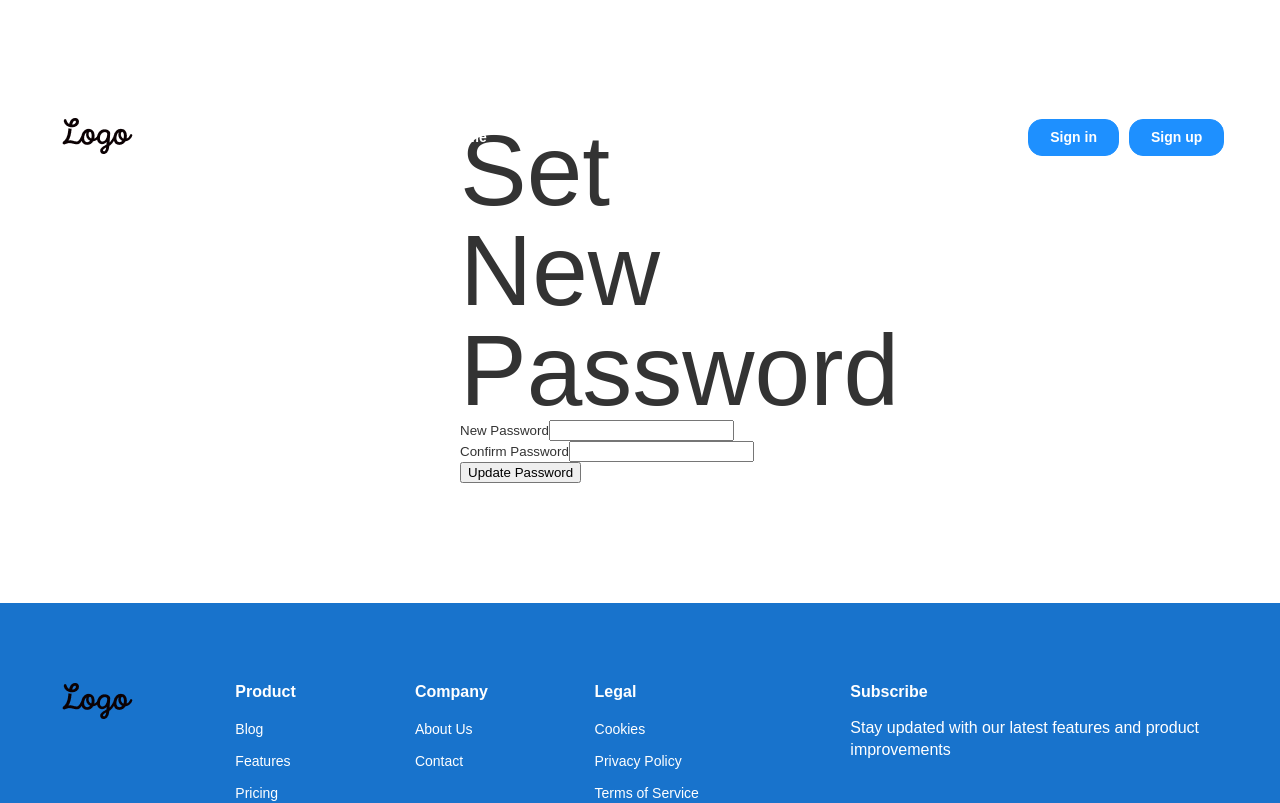
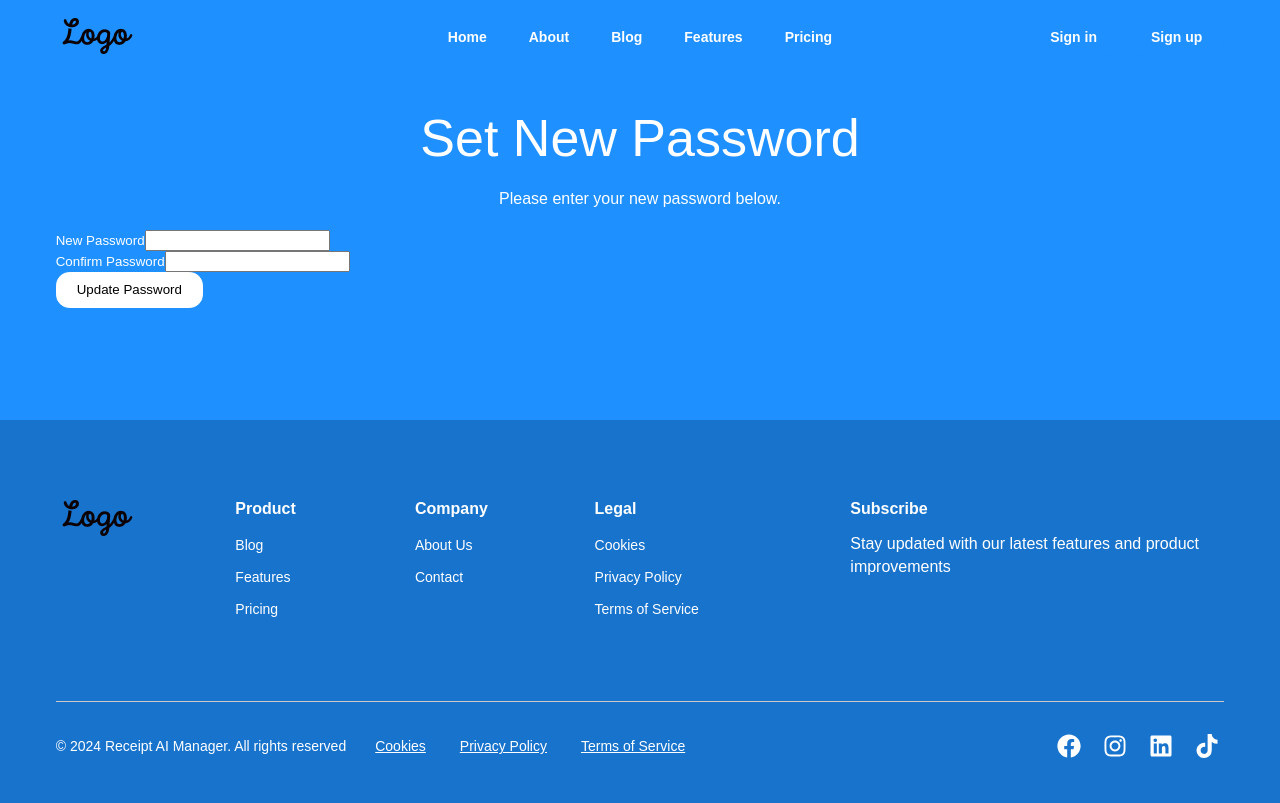
Before and after one commit to subzero783/receipt-scan, a Next.js app: page /reset-password/1 in a window 1280 px wide. Shown: the top 803 px of the page. Built offline with nearby package versions, Linux system fonts and the light colour scheme; no server answers; a web font is replaced by a local one.

Commit message:
RSSCN-79 Working on styling the reset password page

```diff
--- a/app/reset-password/[token]/page.jsx
+++ b/app/reset-password/[token]/page.jsx
@@ -50,27 +50,33 @@ const ResetPasswordPage = ({ params }) => {
   };
 
   return (
-    <div style={{ maxWidth: '400px', margin: '100px auto', padding: '20px' }}>
-      <h1 className="text-2xl font-bold mb-4">Set New Password</h1>
-
+    <div className="reset-password-page">
+      <div className="container">
+        <div className="row">
+          <div className="col">
+            <div className="top-text">
+              <h1 className="title">Set New Password</h1>
+              <p className="subtitle">Please enter your new password below.</p>
+            </div>
+            <div className="bottom-container">
               {message && (
-        <div className="bg-green-100 text-green-700 p-4 rounded mb-4">
+                <div className="success-message">
                   {message}
                 </div>
               )}
 
               {error && (
-        <div className="bg-red-100 text-red-700 p-4 rounded mb-4">
+                <div className="error-message">
                   {error}
                 </div>
               )}
 
               <form onSubmit={handleSubmit}>
-        <div className="mb-4">
-          <label className="block text-gray-700 mb-2">New Password</label>
+                <div className="new-password-form">
+                  <label className="new-password-label">New Password</label>
                   <input
                     type="password"
-            className="w-full border rounded py-2 px-3 focus:outline-none focus:border-blue-500"
+                    className="new-password-input"
                     value={password}
                     onChange={(e) => setPassword(e.target.value)}
                     required
@@ -78,11 +84,11 @@ const ResetPasswordPage = ({ params }) => {
                   />
                 </div>
 
-        <div className="mb-4">
-          <label className="block text-gray-700 mb-2">Confirm Password</label>
+                <div className="confirm-password-container">
+                  <label className="confirm-password-label">Confirm Password</label>
                   <input
                     type="password"
-            className="w-full border rounded py-2 px-3 focus:outline-none focus:border-blue-500"
+                    className="confirm-password-input"
                     value={confirmPassword}
                     onChange={(e) => setConfirmPassword(e.target.value)}
                     required
@@ -91,13 +97,17 @@ const ResetPasswordPage = ({ params }) => {
 
                 <button
                   type="submit"
-          className="w-full bg-blue-600 text-white py-2 rounded hover:bg-blue-700 transition"
+                  className="confirm-password-button btn btn-third"
                   disabled={loading}
                 >
                   {loading ? 'Updating...' : 'Update Password'}
                 </button>
               </form>
             </div>
+          </div>
+        </div>
+      </div>
+    </div>
   );
 };
 
--- a/assets/styles/globals.css
+++ b/assets/styles/globals.css
@@ -29,6 +29,7 @@
 @import "ai-insights.css";
 @import "forgot-password.css";
 @import "not-found-page.css";
+@import "reset-password-page.css";
 
 
 /* Text */
--- /dev/null
+++ b/assets/styles/reset-password-page.css
@@ -0,0 +1,16 @@
+.reset-password-page {
+    padding: 112px 0;
+    background-color: var(--color-sixth);
+
+    .top-text {
+        color: var(--color-white);
+
+        .subtitle {
+            margin-bottom: 20px;
+        }
+    }
+
+    .bottom-container {
+        color: var(--color-white);
+    }
+}
```
Lines whose indentation alone changed are shown as unchanged.
